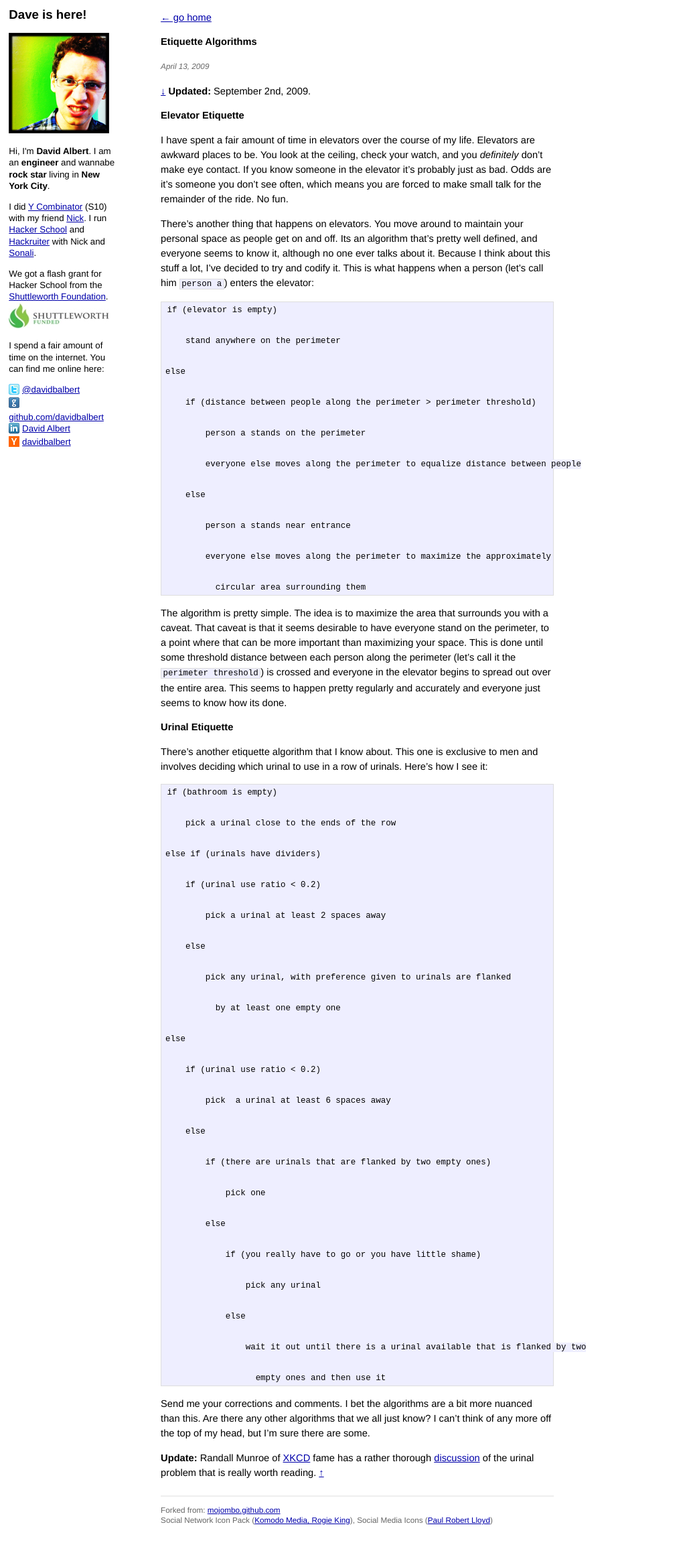
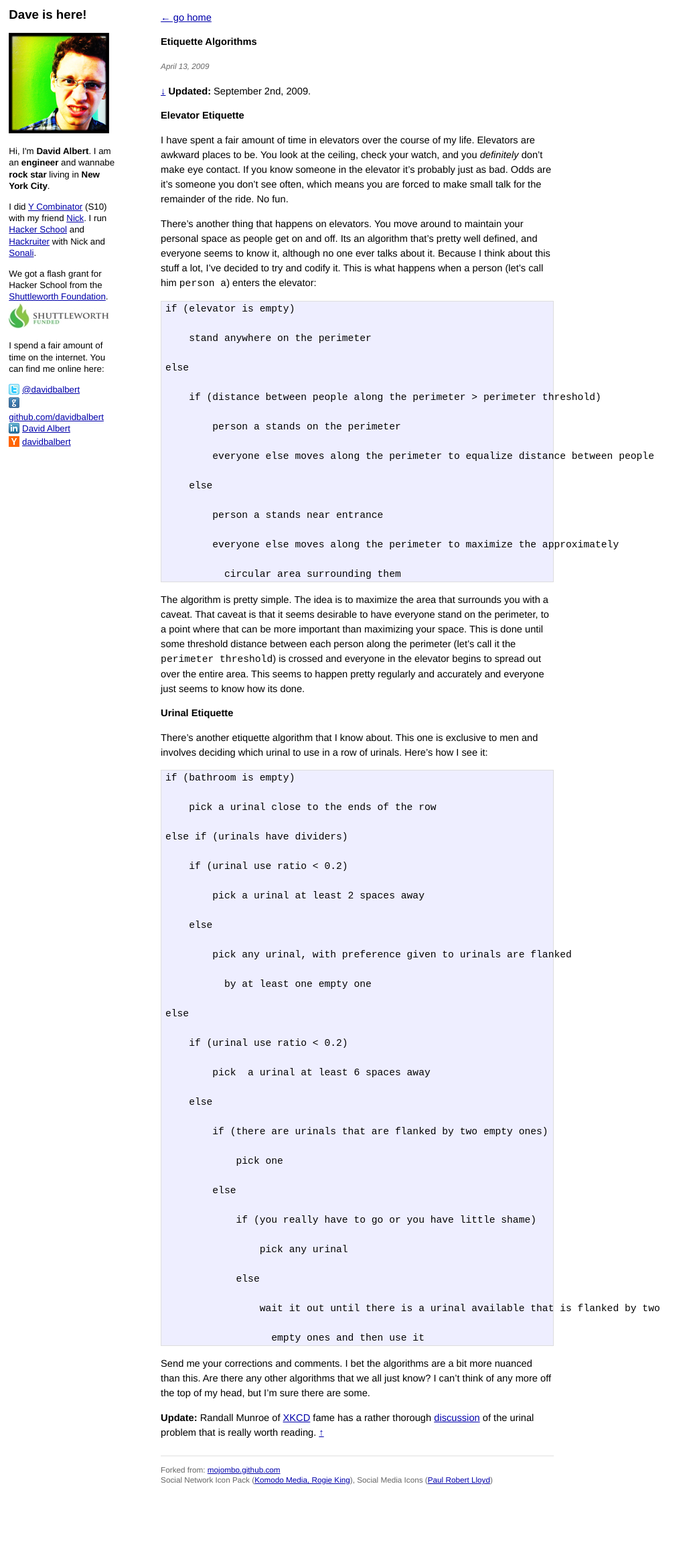
Before and after one commit to davidbalbert/davidbalbert.github.io, a Jekyll site: the page built from _posts/2009-04-13-etiquette-algorithms.markdown, in a window 1280 px wide. Shown: the whole page at 67% size, without its empty margins (0-1035 px from the left). Built offline with Jekyll 4.4.1, drawn with Linux system fonts in a browser that asks for light colours; Markdown is read by kramdown in place of the engine named in the settings; after the commit the page ends 2252 px from its top, so only the background shows below that.

Commit message:
remove border color and size from <code> tags

```diff
--- a/css/screen.css
+++ b/css/screen.css
@@ -217,17 +217,6 @@ ul.posts {
     margin-left: 1.35em;
   }
 
-  #post code {
-    border: 1px solid #ddd;
-    background-color: #eef;
-    font-size: 85%;
-    padding: 0 .2em;
-  }
-
-    #post pre code {
-      border: none;
-    }
-
   /* terminal */
 
   #post pre.terminal {
```
